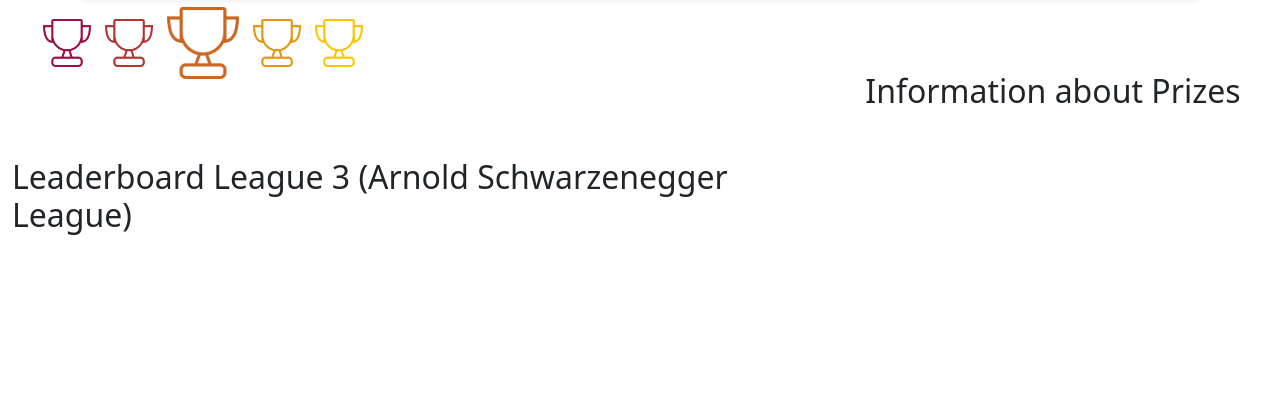
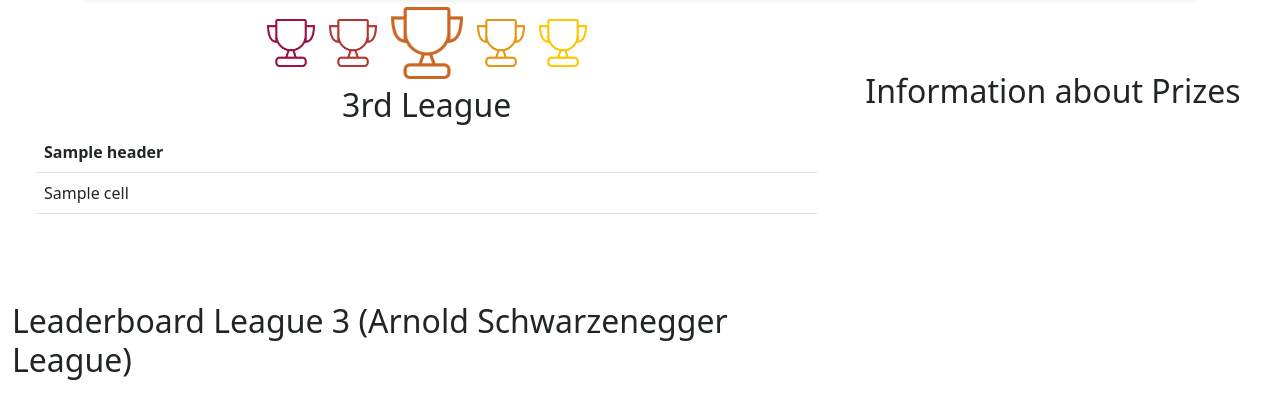
Before and after one commit to armando-s/hack, a Python web app: template flask/templates/leaderboard.html in a window 1280 px wide. Shown: the part 46-465 px from the top of the page. Run offline with Jinja, Linux system fonts and the light colour scheme; the template is opened without the code that fills it: most values are stand-ins (such as "Sample title", 1, 10 or a date in 2020); some libraries are stand-ins or nearby versions.

Commit message:
leaderboard

```diff
--- a/flask/templates/leaderboard.html
+++ b/flask/templates/leaderboard.html
@@ -8,6 +8,10 @@ img{
 
 #current_league{
     width: 72px;
+}
+
+.league_table{
+    margin: auto;
 }
 
 {% endblock %}
@@ -25,12 +29,30 @@ img{
         <div class="row">
         <div class="col-md-8" id="div1">
             <div class="container">
-                <table>
-                    <td><img src="/static/League5.png"></td>
-                    <td><img src="/static/League4.png"></td>
-                    <td><img src="/static/League3.png" id="current_league"></td>
-                    <td><img src="/static/League2.png"></td>
-                    <td><img src="/static/League1.png"></td>
+                <div align="center">
+                    <table class="league_table">
+                        <td><img src="/static/League5.png"></td>
+                        <td><img src="/static/League4.png"></td>
+                        <td><img src="/static/League3.png" id="current_league"></td>
+                        <td><img src="/static/League2.png"></td>
+                        <td><img src="/static/League1.png"></td>
+                    </table>
+                    <h2>3rd League</h2>
+                </div>
+
+
+                <table class="table">
+                    {% for header in leaderboard_header %}
+                    <th>{{ header }}</th>
+                    {% endfor %}
+
+                    {% for row in leaderboard_data %}
+                    <tr>
+                        {% for cell in row %}
+                        <td>{{ cell }}</td>
+                        {% endfor %}
+                    </tr>
+                    {% endfor %}
                 </table>
             </div>
             <br><br><br>
```
